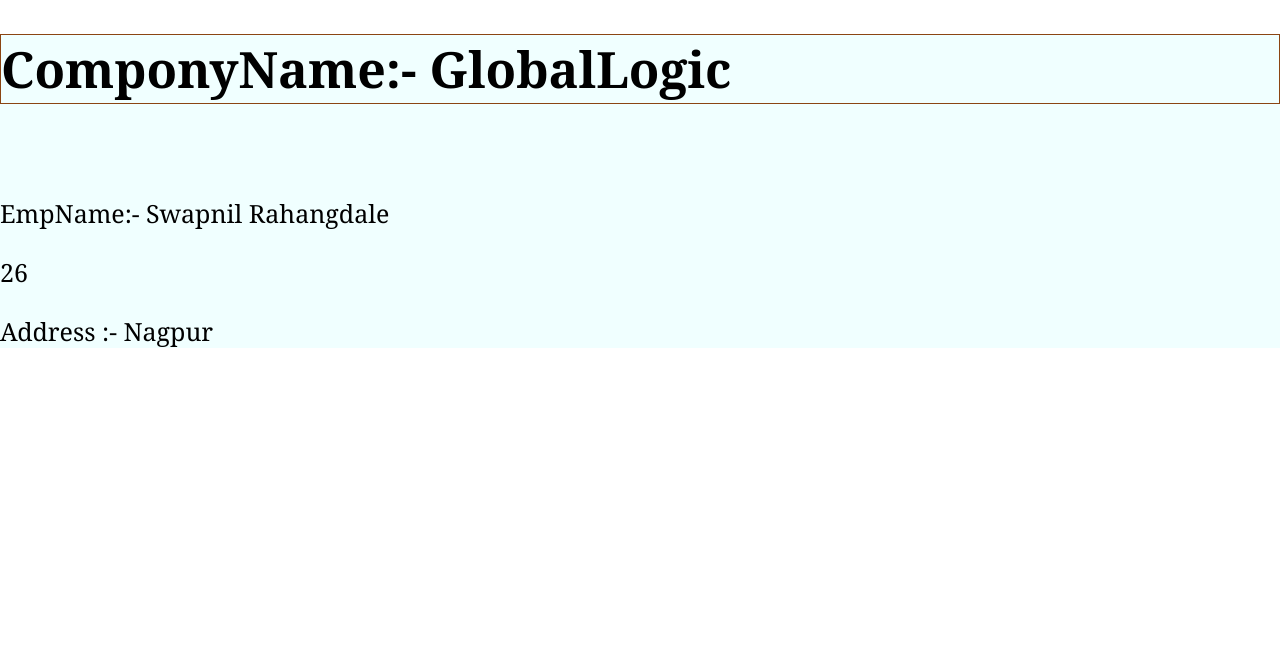
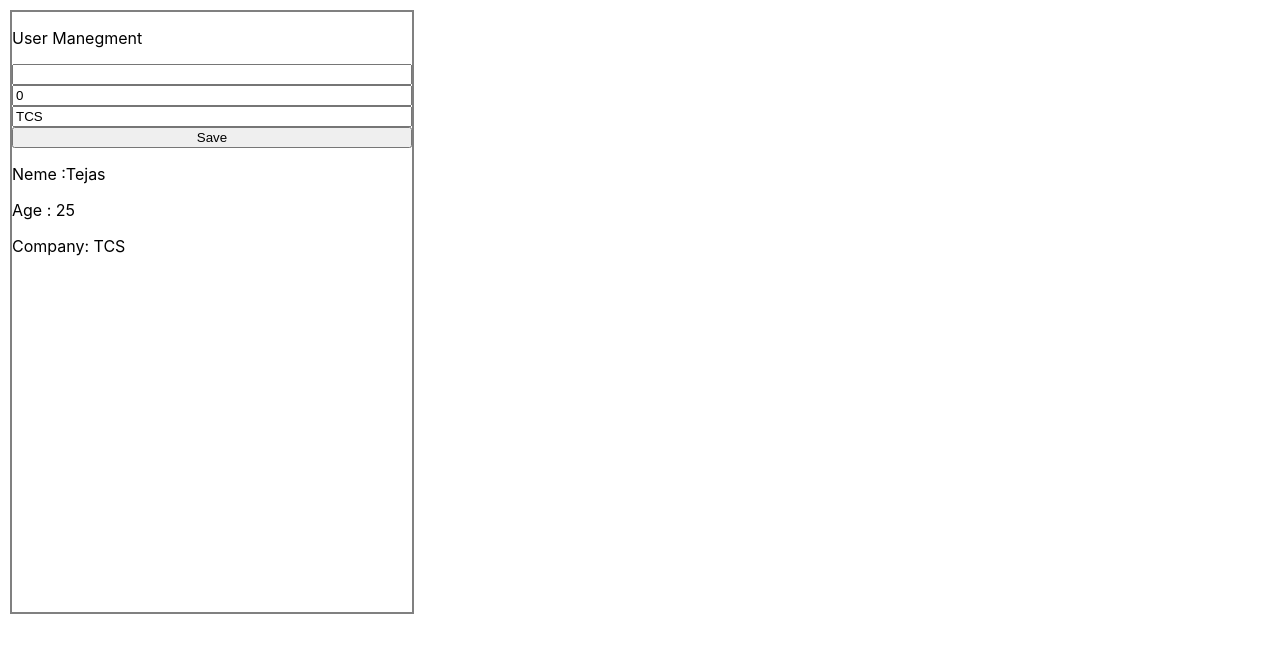
Before and after one commit to swapnilRahangdale/BasicTypeReact, a React (Create React App) app: page / in a window 1280 px wide. Shown: the top 652 px of the page. Built offline with nearby package versions, Linux system fonts and the light colour scheme.

Commit message:
3rd update

```diff
--- a/src/App.tsx
+++ b/src/App.tsx
@@ -1,19 +1,27 @@
 import React from 'react';
-import logo from './logo.svg';
+
 import './App.css';
-import BaseComponent from './BaseComponent/BaseComponent';
+//import BaseComponent from './BaseComponent/BaseComponent';
+import UserManagment from './UserManagment/UserManagment';
+
+
 
 function App() {
   return (
     <div>
-      <BaseComponent
+
+      {/* <BaseComponent
       ComponyName = 'ComponyName:- GlobalLogic'
       EmpName = 'EmpName:- Swapnil Rahangdale'
       age = {26}
       address='Address :- Nagpur'
-      />
+      /> */}
+
+
+      <UserManagment isLogin={true}/>
+
     </div>
   );
 }
 
-export default App;
+ export default App;
--- a/src/BaseComponent/BaseComponent.tsx
+++ b/src/BaseComponent/BaseComponent.tsx
@@ -5,7 +5,7 @@
 {
     ComponyName:string,
     EmpName:string,                                  // this are all props ke object or type defination of props
-    age:number,                               //type
+    age:number,                                     //  type
     address:string
 }
 
--- /dev/null
+++ b/src/UserManagment/UserManagment.module.scss
@@ -0,0 +1,32 @@
+
+.main-container {
+
+    display: flex;
+
+    flex-direction: column;
+
+    height: 600px;
+    width: 400px;
+
+    border: 2px solid grey;
+
+    margin-left: 10px;
+    margin-top: 10px;
+
+}
+
+.mainContainerLogout {
+
+    display: flex;
+
+    flex-direction: column;
+
+    height: 600px;
+    width: 400px;
+
+    border: 2px solid red;
+
+    margin-left: 10px;
+    margin-top: 10px;
+
+}
```
